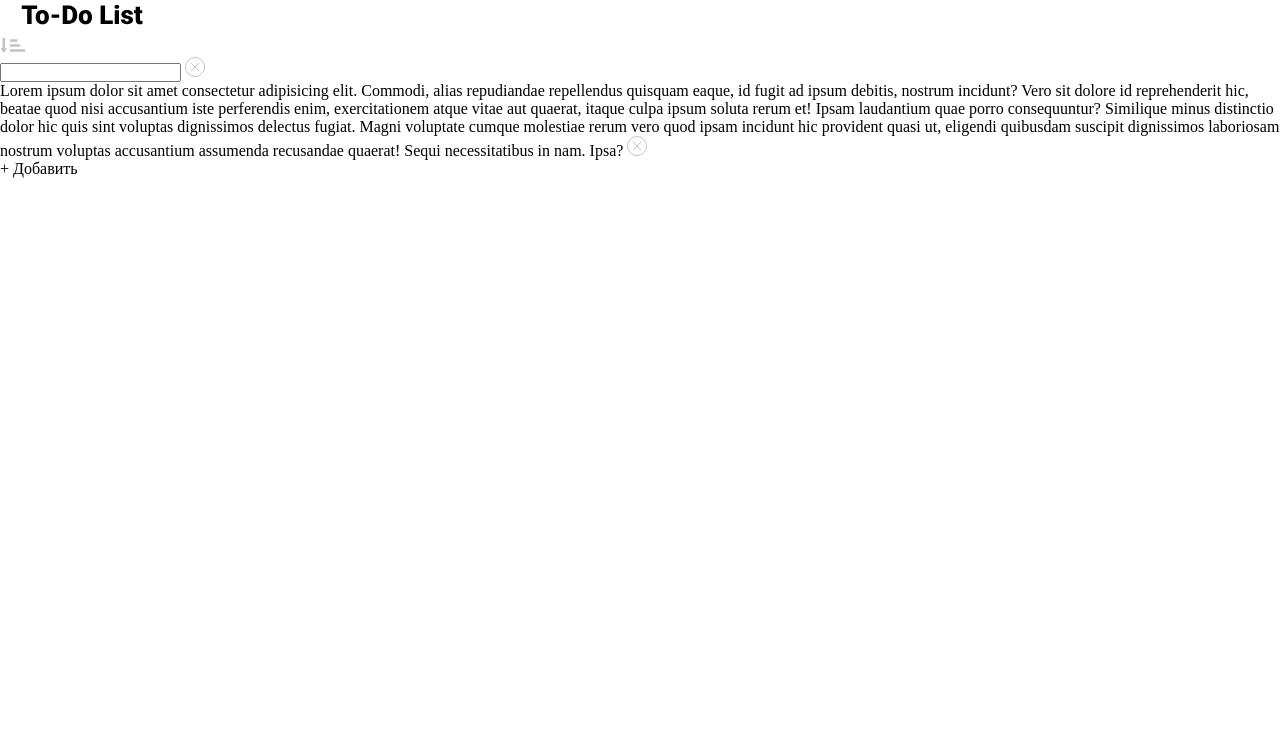
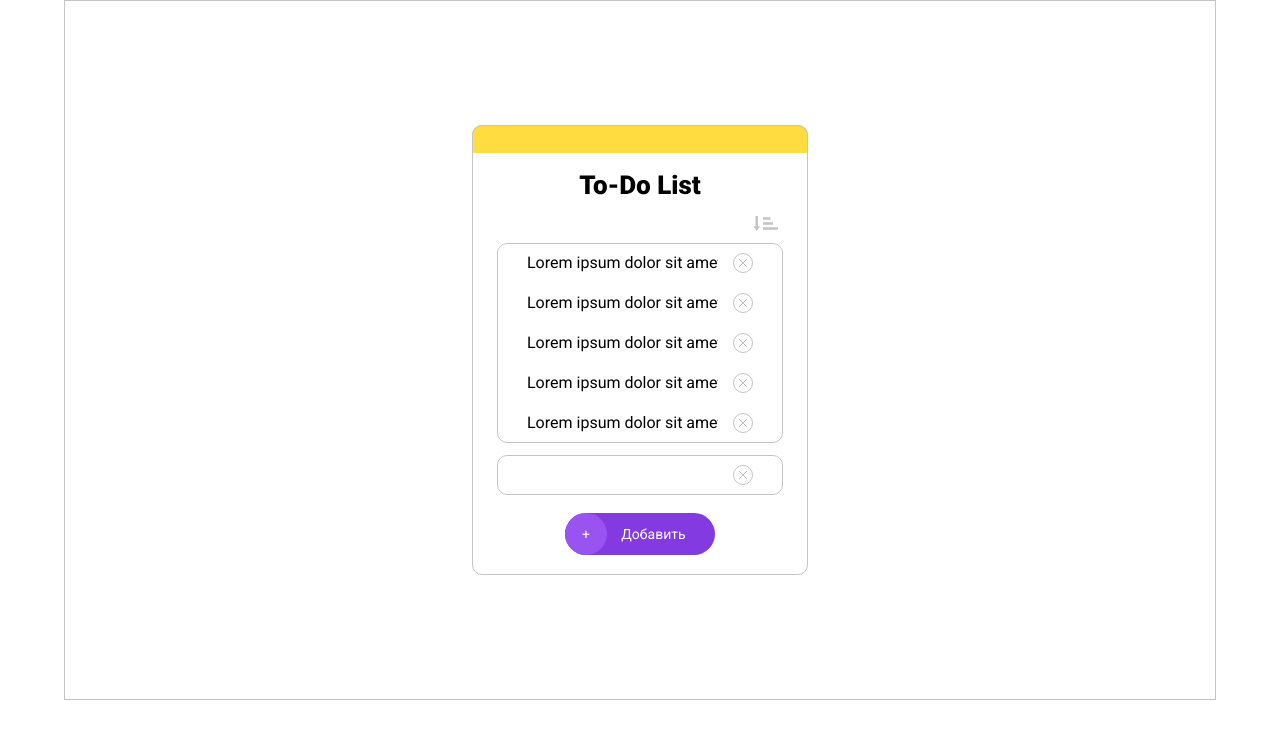
Before and after one commit to quliyevislam/Module-2-Project-Task-Tracker-program, a plain HTML site: page index.html in a window 1280 px wide. Drawn offline with Linux system fonts and the light colour scheme.

Commit message:
Add style

```diff
--- a/css/style.css
+++ b/css/style.css
@@ -1,5 +1,145 @@
+@import url('https://fonts.googleapis.com/css2?family=Lato:ital,wght@0,100;0,300;0,400;0,700;0,900;1,100;1,300;1,400;1,700;1,900&family=Montserrat:ital,wght@0,100..900;1,100..900&family=Roboto:ital,wght@0,100..900;1,100..900&display=swap');
+
 * {
     margin: 0;
     padding: 0;
     box-sizing: border-box;
 }
+
+html {
+    display: flex;
+    justify-content: center;
+    align-items: center;
+}
+
+body {
+    width: 1152px;
+    min-height: 700px;
+    border: 1px solid #C4C4C4;
+    display: flex;
+    justify-content: center;
+    align-items: center;
+    font-family: Roboto;
+}
+
+.main-container {
+    width: 336px;
+    min-height: 236px;
+    border: 1px solid #C4C4C4;
+    border-radius: 10px;
+    display: flex;
+    flex-direction: column;
+    align-items: center;
+}
+
+.yellow-shape {
+    width: 336px;
+    height: 28px;
+    border-width: 1px 1px 0px 1px;
+    border-style: solid;
+    border-color: #C4C4C4;
+    border-radius: 10px 10px 0px 0px;
+    background-color: #FFDC40;
+    position: relative;
+    bottom: 1px;
+}
+
+
+.title-image {
+    margin-top: 16px;
+}
+
+.sort-button-container {
+    width: 336px;
+    height: 15px;
+    margin-top: 12px;
+}
+
+.sort-button-image {
+    margin-left: 281px;
+}
+
+.input-container {
+    width: 286px;
+    height: 40px;
+    border: 1px solid #C4C4C4;
+    border-radius: 10px;
+    display: flex;
+    justify-content: center;
+    padding: 9px 29px;
+    justify-content: space-between;
+    margin-top: 12px;
+}
+
+input:focus {
+    outline: none;
+}
+
+input {
+    border: 0px;
+    width: 191px;
+    font-size: 16px;
+}
+
+.list-element-container {
+    width: 286px;
+    min-height: 40px;
+    border: 1px solid #C4C4C4;
+    border-radius: 10px;
+    margin-top: 12px;
+    padding: 9px 29px;
+    display: flex;
+    flex-direction: column;
+    gap: 20px;
+}
+
+.list-element {
+    width: 226px;
+    height: 20px;
+    display: flex;
+    justify-content: space-between;
+}
+
+.list-element-text {
+    width: 191px;
+    white-space: nowrap;
+    overflow: hidden;
+    overflow: auto;
+    scrollbar-width: none;
+    font-size: 16px;
+}
+
+
+.add-element-button-container {
+    width: 150px;
+    height: 42px;
+    border-radius: 71px;
+    background-color: #833AE0;
+    margin-top: 18px;
+    margin-bottom: 19px;
+    display: flex;
+}
+
+.new-input-button {
+    display: block;
+    width: 42px;
+    height: 42px;
+    border-radius: 71px;
+    background-color: #9953F1;
+    display: flex;
+    justify-content: center;
+    align-items: center;
+    font-size: 14px;
+    color: white;
+}
+
+.add-button {
+    display: block;
+    width: 93px;
+    height: 42px;
+    display: flex;
+    justify-content: center;
+    align-items: center;
+    font-size: 14px;
+    color: white;
+}
--- a/index.html
+++ b/index.html
@@ -10,35 +10,63 @@
 
 <body>
 
-    <div class="main container">
+    <div class="main-container">
         <div class="yellow-shape"></div>
+
         <img class="title-image" src="./assets/images/title-text.svg" alt="To-Do list title image.">
+
         <div class="sort-button-container">
-            <img class="sort-button-image" src="./assets/images/ascending-sort-button-default.svg" alt="Sort button image">
+            <img class="sort-button-image" src="./assets/images/ascending-sort-button-default.svg"
+                alt="Sort button image">
+        </div>
+
+        <div class="list-element-container">
+            <div class="list-element">
+                <span class="list-element-text"> Lorem ipsum dolor sit amet consectetur adipisicing elit. Asperiores
+                    aperiam quod accusamus libero! Dolores consequatur iusto, eos, ipsam libero vitae enim eum facilis
+                    ullam hic tenetur recusandae non in blanditiis! </span>
+                <img class="x-button-image" src="./assets/images/x-button-default.svg" alt="x button image">
+            </div>
+            <!--  -->
+            <div class="list-element">
+                <span class="list-element-text"> Lorem ipsum dolor sit amet consectetur adipisicing elit. Asperiores
+                    aperiam quod accusamus libero! Dolores consequatur iusto, eos, ipsam libero vitae enim eum facilis
+                    ullam hic tenetur recusandae non in blanditiis! </span>
+                <img class="x-button-image" src="./assets/images/x-button-default.svg" alt="x button image">
+            </div>
+            <!--  -->
+            <div class="list-element">
+                <span class="list-element-text"> Lorem ipsum dolor sit amet consectetur adipisicing elit. Asperiores
+                    aperiam quod accusamus libero! Dolores consequatur iusto, eos, ipsam libero vitae enim eum facilis
+                    ullam hic tenetur recusandae non in blanditiis! </span>
+                <img class="x-button-image" src="./assets/images/x-button-default.svg" alt="x button image">
+            </div>
+            <!--  -->
+            <div class="list-element">
+                <span class="list-element-text"> Lorem ipsum dolor sit amet consectetur adipisicing elit. Asperiores
+                    aperiam quod accusamus libero! Dolores consequatur iusto, eos, ipsam libero vitae enim eum facilis
+                    ullam hic tenetur recusandae non in blanditiis! </span>
+                <img class="x-button-image" src="./assets/images/x-button-default.svg" alt="x button image">
+            </div>
+            <!--  -->
+            <div class="list-element">
+                <span class="list-element-text"> Lorem ipsum dolor sit amet consectetur adipisicing elit. Asperiores
+                    aperiam quod accusamus libero! Dolores consequatur iusto, eos, ipsam libero vitae enim eum facilis
+                    ullam hic tenetur recusandae non in blanditiis! </span>
+                <img class="x-button-image" src="./assets/images/x-button-default.svg" alt="x button image">
+            </div>
         </div>
 
         <div class="input-container">
             <input type="text">
-            <img class="x-button-image" src="./assets/images/x-button-default.svg" alt="x button image">
+            <img class="input-x-button-image" src="./assets/images/x-button-default.svg" alt="x button image">
         </div>
 
-        <div class="list-element-container">
-            <div class="list-element">
-                <span class="text">Lorem ipsum dolor sit amet consectetur adipisicing elit. Commodi, alias repudiandae
-                    repellendus quisquam eaque, id fugit ad ipsum debitis, nostrum incidunt? Vero sit dolore id
-                    reprehenderit hic, beatae quod nisi accusantium iste perferendis enim, exercitationem atque vitae
-                    aut quaerat, itaque culpa ipsum soluta rerum et! Ipsam laudantium quae porro consequuntur? Similique
-                    minus distinctio dolor hic quis sint voluptas dignissimos delectus fugiat. Magni voluptate cumque
-                    molestiae rerum vero quod ipsam incidunt hic provident quasi ut, eligendi quibusdam suscipit
-                    dignissimos laboriosam nostrum voluptas accusantium assumenda recusandae quaerat! Sequi
-                    necessitatibus in nam. Ipsa?</span>
-                <img class="x-button-image" src="./assets/images/x-button-default.svg" alt="x button image">
-            </div>
-        </div>
         <div class="add-element-button-container">
             <span class="new-input-button">
                 +
             </span>
+
             <span class="add-button">
                 Добавить
             </span>
```
